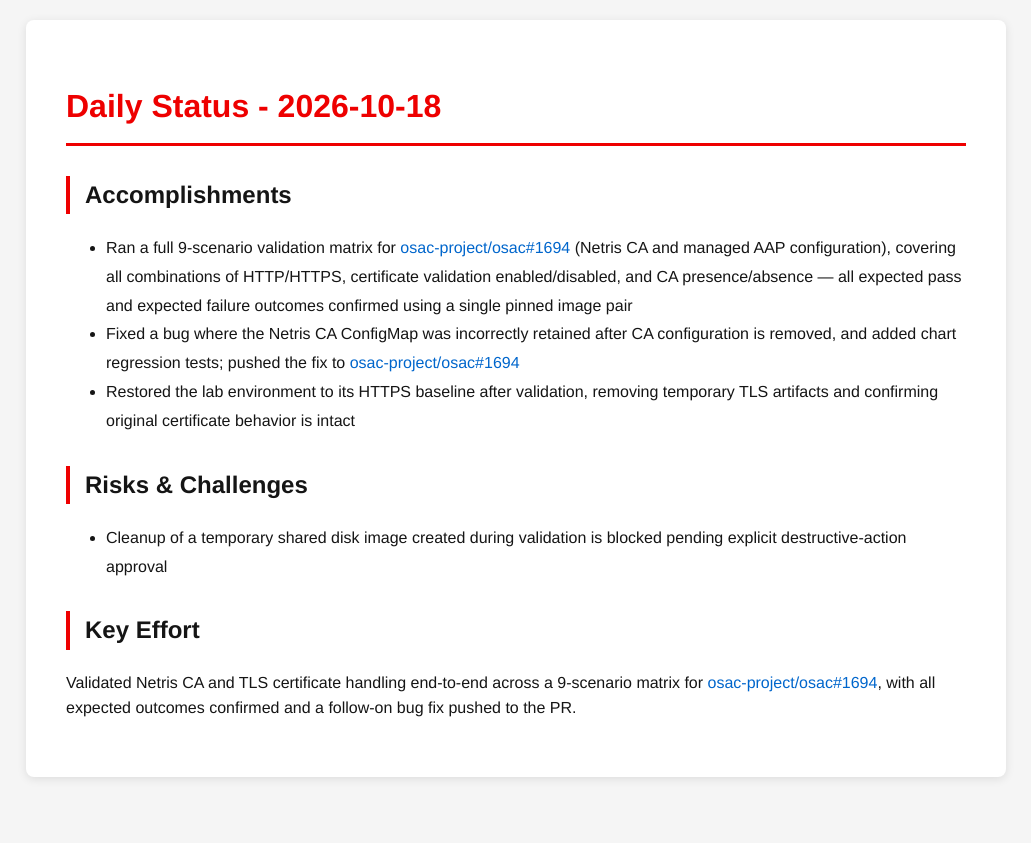
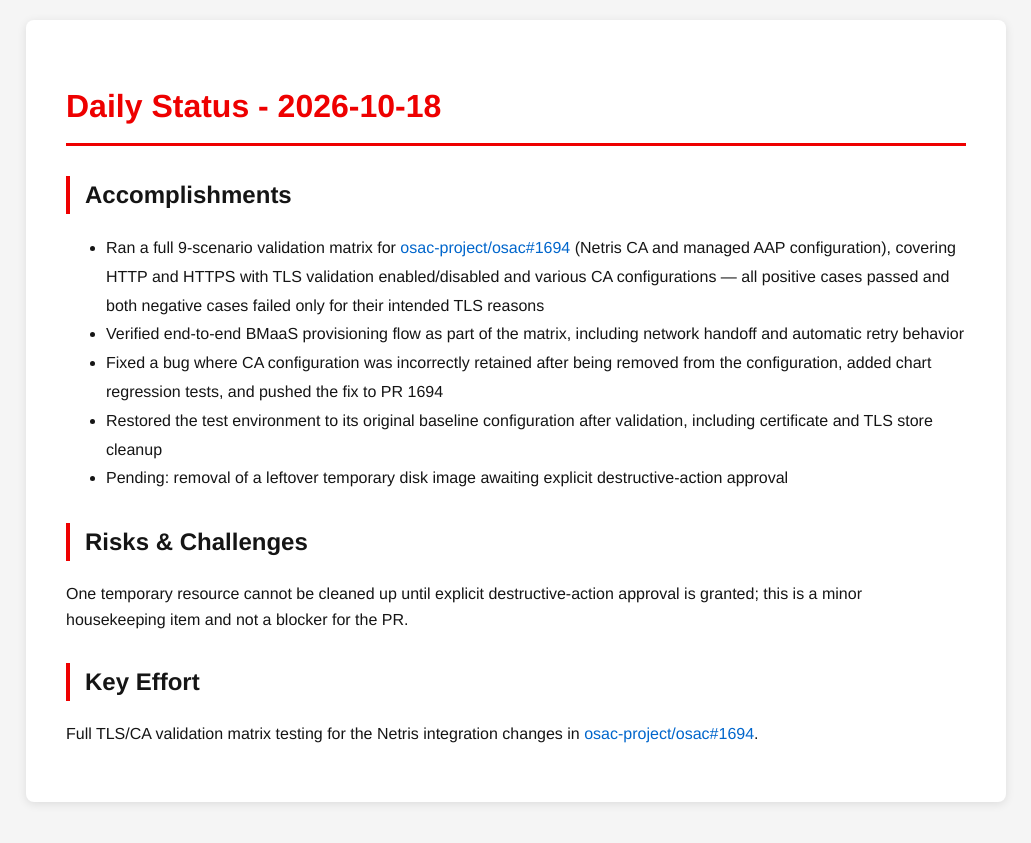
Before and after one commit to tzvatot/daily-status, a Jekyll site: the page built from 2026-10-18.md, in a window 1280 px wide. Shown: the top 843 px of the page, without its empty margins (124-1155 px from the left). Built offline with Jekyll 4.4.1, drawn with Linux system fonts in a browser that asks for light colours.

Commit message:
Daily status update - 2026-10-18

```diff
--- a/2026-10-18.md
+++ b/2026-10-18.md
@@ -7,12 +7,14 @@ date: 2026-10-18
 # Daily Status - 2026-10-18
 
 ## Accomplishments
-- Ran a full 9-scenario validation matrix for [osac-project/osac#1694](https://github.com/osac-project/osac/pull/1694) (Netris CA and managed AAP configuration), covering all combinations of HTTP/HTTPS, certificate validation enabled/disabled, and CA presence/absence — all expected pass and expected failure outcomes confirmed using a single pinned image pair
-- Fixed a bug where the Netris CA ConfigMap was incorrectly retained after CA configuration is removed, and added chart regression tests; pushed the fix to [osac-project/osac#1694](https://github.com/osac-project/osac/pull/1694)
-- Restored the lab environment to its HTTPS baseline after validation, removing temporary TLS artifacts and confirming original certificate behavior is intact
+- Ran a full 9-scenario validation matrix for [osac-project/osac#1694](https://github.com/osac-project/osac/pull/1694) (Netris CA and managed AAP configuration), covering HTTP and HTTPS with TLS validation enabled/disabled and various CA configurations — all positive cases passed and both negative cases failed only for their intended TLS reasons
+- Verified end-to-end BMaaS provisioning flow as part of the matrix, including network handoff and automatic retry behavior
+- Fixed a bug where CA configuration was incorrectly retained after being removed from the configuration, added chart regression tests, and pushed the fix to PR 1694
+- Restored the test environment to its original baseline configuration after validation, including certificate and TLS store cleanup
+- Pending: removal of a leftover temporary disk image awaiting explicit destructive-action approval
 
 ## Risks & Challenges
-- Cleanup of a temporary shared disk image created during validation is blocked pending explicit destructive-action approval
+One temporary resource cannot be cleaned up until explicit destructive-action approval is granted; this is a minor housekeeping item and not a blocker for the PR.
 
 ## Key Effort
-Validated Netris CA and TLS certificate handling end-to-end across a 9-scenario matrix for [osac-project/osac#1694](https://github.com/osac-project/osac/pull/1694), with all expected outcomes confirmed and a follow-on bug fix pushed to the PR.
+Full TLS/CA validation matrix testing for the Netris integration changes in [osac-project/osac#1694](https://github.com/osac-project/osac/pull/1694).
```
